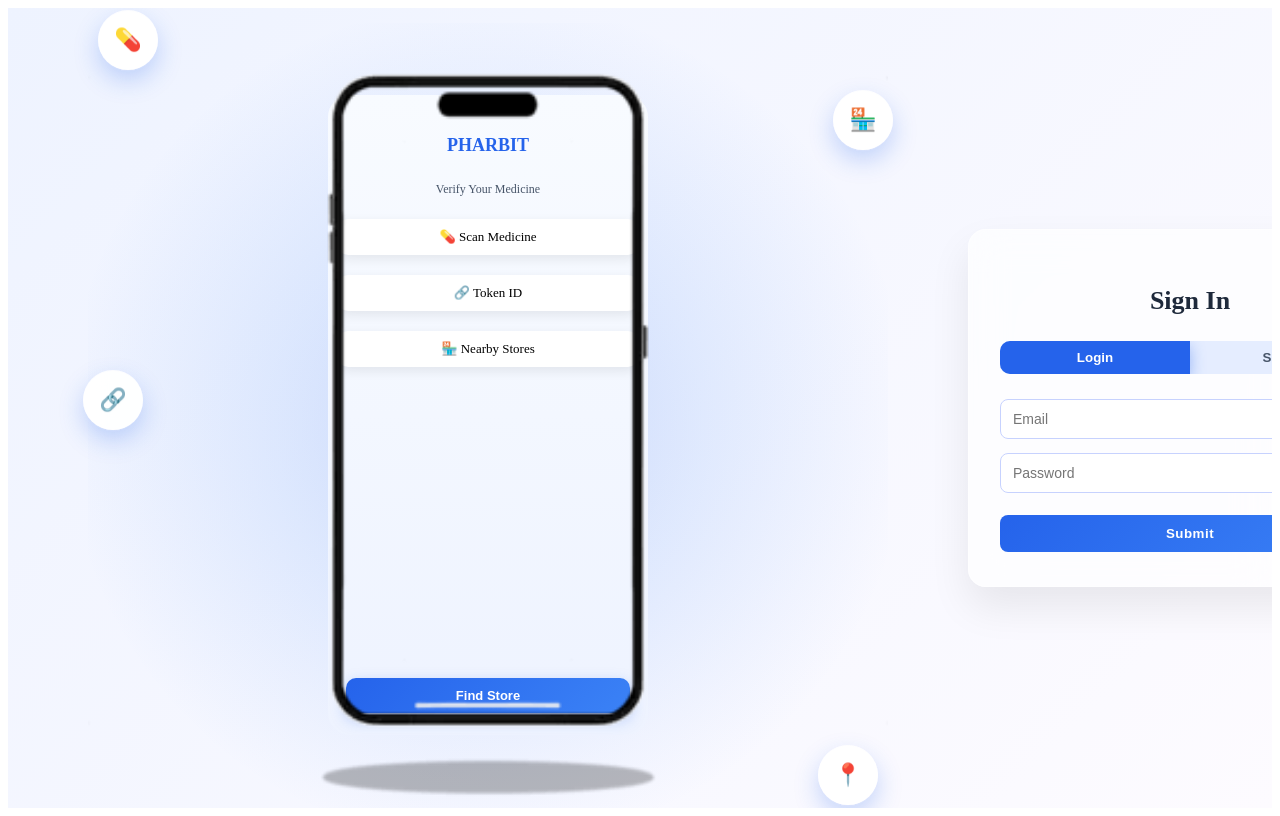
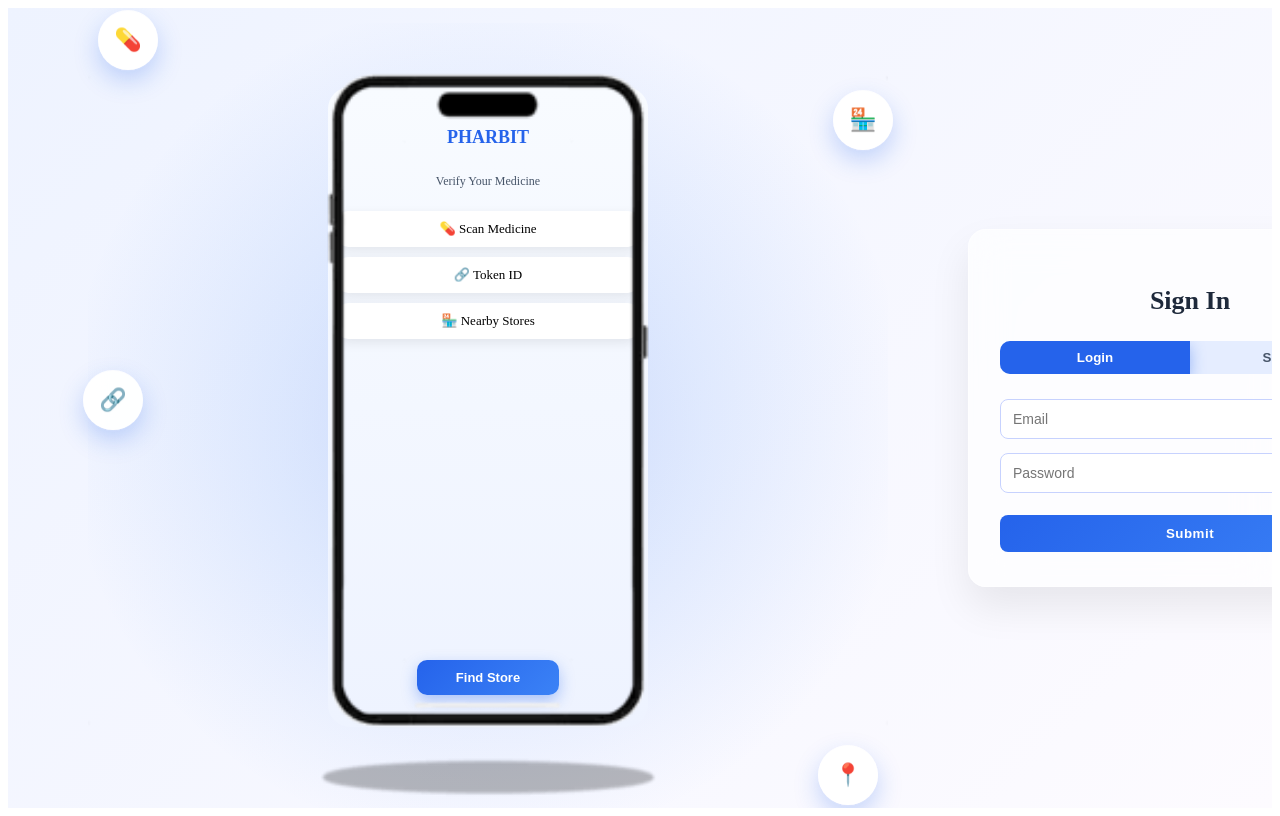
Before and after one commit to KejDhruv-Pharbit/Pharbit, a React app in the folder Frontend/: page / in a window 1280 px wide. Built offline with nearby package versions, Linux system fonts and the light colour scheme; the HTML template or start-up script is replaced by a standard one.

Commit message:
Fixing the Screen

```diff
--- a/Frontend/src/Styles/Auth.css
+++ b/Frontend/src/Styles/Auth.css
@@ -304,7 +304,7 @@
   position: absolute;
 
   /* Adjust these if needed based on your phone image */
-  top: 9%;
+  top: 8%;
   left: 30%;
   width: 40%;
   height: 80%;
@@ -317,7 +317,7 @@
   display: flex;
   flex-direction: column;
   align-items: center;
-  justify-content: flex-start;
+  justify-content: space-around;
   text-align: center;
   gap: 10px;
 
@@ -346,8 +346,6 @@
   background: white;
   border-radius: 10px;
 
-  margin-bottom: 10px;
-
   font-size: 13px;
   font-weight: 500;
 
@@ -362,9 +360,9 @@
 .phone-btn {
   margin-top: auto;
 
-  width: 100%;
+  width: 50%;
   padding: 10px;
-
+  margin-bottom: 10px ;
   background: linear-gradient(135deg, #2563eb, #3b82f6);
   color: white;
 
```
